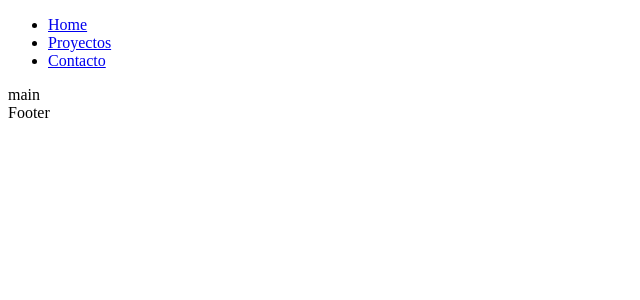
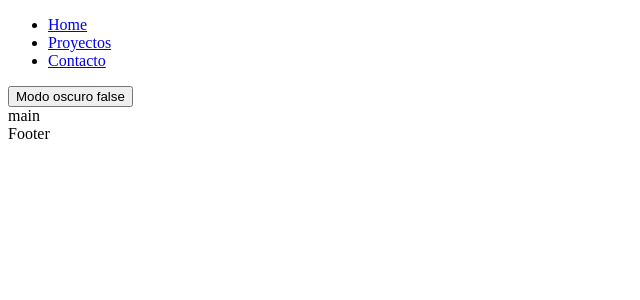
Before and after one commit to crisfide/Portafolio-CF, a React (Vite) app: page / in a window 1280 px wide. Shown: the top 300 px of the page, without its empty margins (0-640 px from the left). Built offline with nearby package versions, Linux system fonts and the light colour scheme.

Commit message:
modo oscuro con useState

```diff
--- /dev/null
+++ b/src/componentes/BtnThemeSwitch.jsx
@@ -0,0 +1,14 @@
+import { useState } from "react";
+
+const BtnThemeSwitch = () => {
+  let modoOscuroSistema = window.matchMedia && window.matchMedia('(prefers-color-scheme: dark)').matches
+  const [darkMode, setDarkMode] = useState(modoOscuroSistema);
+
+  return (
+    <button onClick={()=>setDarkMode(!darkMode)}>
+      Modo oscuro {darkMode.toString()}
+    </button>
+  )
+}
+
+export default BtnThemeSwitch
--- a/src/componentes/Header.jsx
+++ b/src/componentes/Header.jsx
@@ -1,3 +1,4 @@
+import BtnThemeSwitch from "./BtnThemeSwitch"
 import NavMenu from "./NavMenu"
 
 const itemsMenu = [
@@ -19,8 +20,9 @@ const Header = () => {
   return (
     <header>
       <nav>
-        <NavMenu items={itemsMenu}/>
+        <NavMenu items={itemsMenu} />
       </nav>
+      <BtnThemeSwitch />
     </header>
   )
 }
--- a/src/componentes/NavMenu.jsx
+++ b/src/componentes/NavMenu.jsx
@@ -2,12 +2,13 @@
 
 
 const NavMenu = ({items}) => {
-  console.log(items)
+  //console.log(items)
   return (
     <ul>
       {
-        items
-          .map( ({txt, ruta}) => <MenuItem txt={txt} ruta={ruta} />)
+        items.map( ({txt, ruta}) => (
+          <MenuItem txt={txt} ruta={ruta} key={ruta} />)
+        )
       }
     </ul>
   )
```
